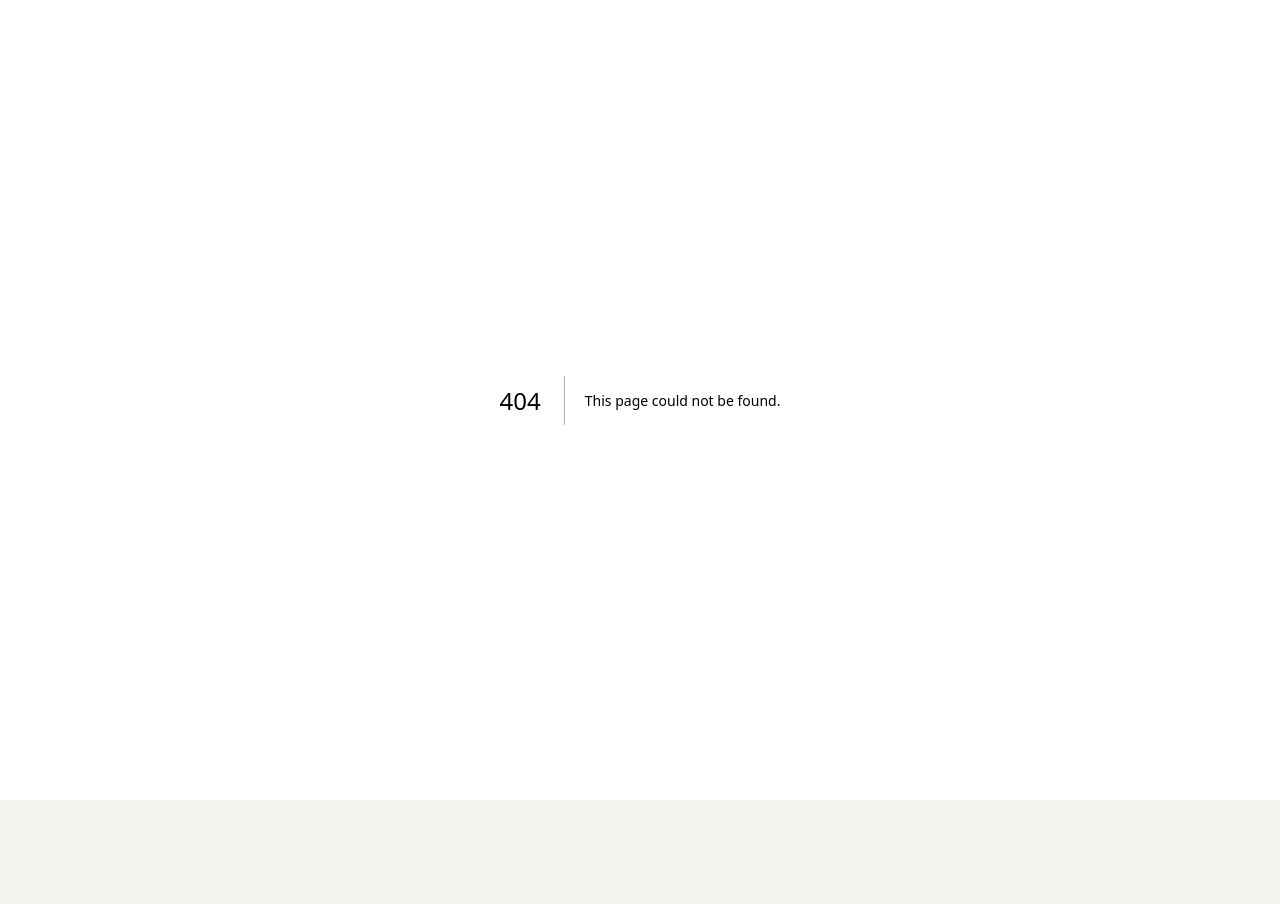
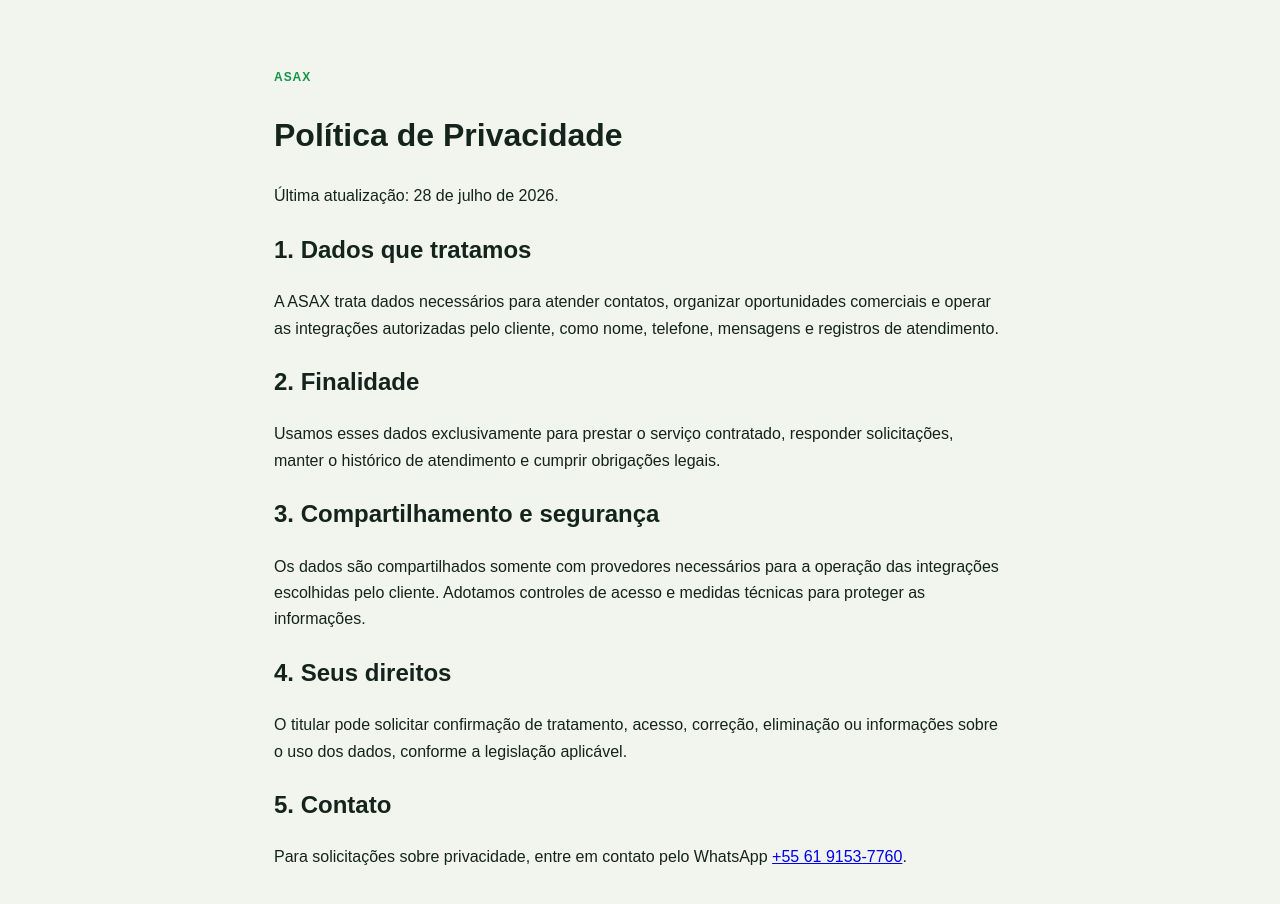
Before and after one commit to Lioc902/CRM-Agente-de-IA, a Next.js app in the folder apps/web/: page /politica-de-privacidade in a window 1280 px wide. Before the commit this address had no page. Shown: the top 904 px of the page. Before the commit the page ends 800 px from the top, so only its background shows below. Built offline with nearby package versions, Linux system fonts and the light colour scheme.

Commit message:
feat: add privacy policy page

```diff
--- /dev/null
+++ b/apps/web/src/app/politica-de-privacidade/page.tsx
@@ -0,0 +1,24 @@
+export const metadata = {
+  title: "Política de Privacidade | ASAX",
+  description: "Política de privacidade da plataforma ASAX.",
+};
+
+export default function PrivacyPolicyPage() {
+  return (
+    <main style={{ maxWidth: 780, margin: "0 auto", padding: "56px 24px", fontFamily: "Arial, sans-serif", color: "#14241c", lineHeight: 1.65 }}>
+      <p style={{ color: "#159447", fontWeight: 700, letterSpacing: ".08em", fontSize: 12 }}>ASAX</p>
+      <h1>Política de Privacidade</h1>
+      <p>Última atualização: 28 de julho de 2026.</p>
+      <h2>1. Dados que tratamos</h2>
+      <p>A ASAX trata dados necessários para atender contatos, organizar oportunidades comerciais e operar as integrações autorizadas pelo cliente, como nome, telefone, mensagens e registros de atendimento.</p>
+      <h2>2. Finalidade</h2>
+      <p>Usamos esses dados exclusivamente para prestar o serviço contratado, responder solicitações, manter o histórico de atendimento e cumprir obrigações legais.</p>
+      <h2>3. Compartilhamento e segurança</h2>
+      <p>Os dados são compartilhados somente com provedores necessários para a operação das integrações escolhidas pelo cliente. Adotamos controles de acesso e medidas técnicas para proteger as informações.</p>
+      <h2>4. Seus direitos</h2>
+      <p>O titular pode solicitar confirmação de tratamento, acesso, correção, eliminação ou informações sobre o uso dos dados, conforme a legislação aplicável.</p>
+      <h2>5. Contato</h2>
+      <p>Para solicitações sobre privacidade, entre em contato pelo WhatsApp <a href="https://wa.me/556191537760">+55 61 9153-7760</a>.</p>
+    </main>
+  );
+}
```
